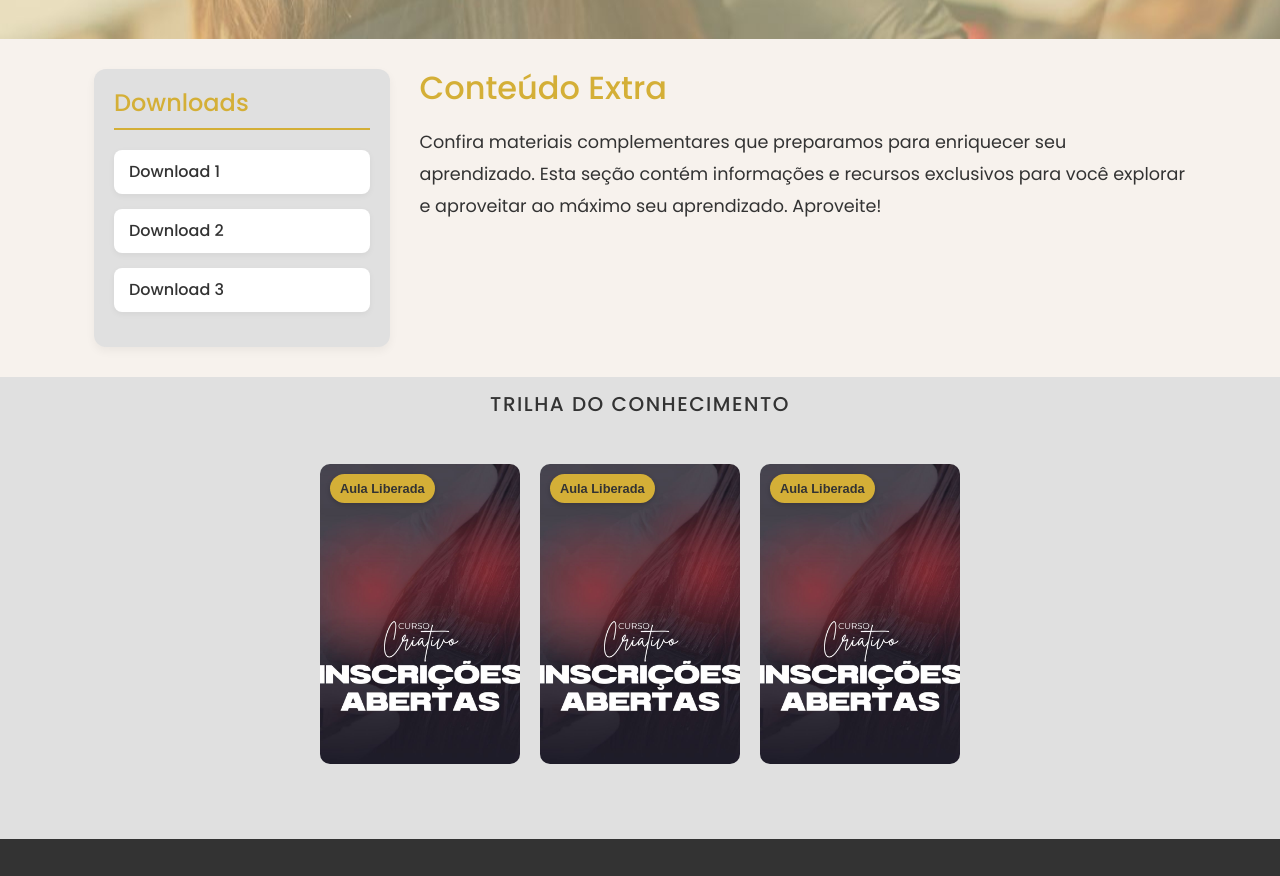
After one commit to fernandoaurelio/omestredacor, a PHP site: page /singlepage.php in a window 1280 px wide. The commit adds this page. Shown: the part 460-1336 px from the top of the page. Run offline with PHP 8.4, Linux system fonts and the light colour scheme.

Commit message:
Criação e finalização da Single Page dos cursos

```diff
--- /dev/null
+++ b/singlepage.php
@@ -0,0 +1,149 @@
+<!DOCTYPE html>
+<html lang="en">
+<head>
+	<meta charset="UTF-8">
+	<meta name="viewport" content="width=device-width, initial-scale=1.0">
+	<title>O Mestre da Cor</title>
+	<link rel="stylesheet" href="https://cdn.jsdelivr.net/npm/bootstrap@5.3.3/dist/css/bootstrap.min.css">
+	<link rel="stylesheet" href="style.css">
+
+	<link rel="preconnect" href="https://fonts.googleapis.com">
+	<link rel="preconnect" href="https://fonts.gstatic.com" crossorigin>
+	<link href="https://fonts.googleapis.com/css2?family=Poppins:ital,wght@0,100;0,200;0,300;0,400;0,500;0,600;0,700;0,800;0,900;1,100;1,200;1,300;1,400;1,500;1,600;1,700;1,800;1,900&display=swap" rel="stylesheet">
+</head>
+<body>
+	<header id="custom-header">
+		<section class="header-container">
+			<div class="header-logo">
+				<p>O Mestre da Cor</p>
+			</div>
+			<div class="header-links">
+				<ul>
+					<li> <a href="#">Home</a> </li>
+					<li><a href="#">Cursos</a></li>
+					<li><a href="#">Trilha do Conhecimento</a></li>
+					<li><a href="#">Live Class</a></li>
+				</ul>
+			</div>
+			<div class="login-button">
+				<a href="#">Entrar/cadastrar</a>
+			</div>
+		</section>
+	</header>
+
+	<section id="banner">
+
+		<div class="banner-container">
+			<div class="banner-aula" style="background-image: url('img/aula_banner.jpg');background-position: center; background-repeat: no-repeat;">
+				<div class="aula-video-conteudo">
+					<h5>Titulo do Video</h5>
+					<div class="aula-video">
+						<iframe width="560" height="315" src="https://www.youtube.com/embed/nKvXxqfd90M?si=XaAy5TCpKdoi61cm" title="YouTube video player" frameborder="0" allow="accelerometer; autoplay; clipboard-write; encrypted-media; gyroscope; picture-in-picture; web-share" referrerpolicy="strict-origin-when-cross-origin" allowfullscreen></iframe>
+					</div>
+				</div>
+			</div>
+		</div>
+	</section>
+	<section id="conteudo-extra">
+		<div class="extra-content-section">
+			<div class="extra-content-downloads">
+				<h3>Downloads</h3>
+				<a href="#">Download 1</a>
+				<a href="#">Download 2</a>
+				<a href="#">Download 3</a>
+			</div>
+			<div class="extra-content-text">
+				<h2>Conteúdo Extra</h2>
+				<p>
+					Confira materiais complementares que preparamos para enriquecer seu aprendizado.
+					Esta seção contém informações e recursos exclusivos para você explorar e aproveitar
+					ao máximo seu aprendizado. Aproveite!
+				</p>
+			</div>
+		</div>
+
+	</section>
+	<section id="aula">
+		<div class="trilha-conteudos-total">
+			<h5>Trilha do Conhecimento</h5>
+			<div class="cards-trilha-secao">
+				<div class="card-trilha-container">
+					<div class="card-trilha" style="background-image: url('img/thumb_curso.jpg');">
+						<div class="card-trilha-badge">Aula Liberada</div>
+						<div class="card-trilha-overlay">
+							<div class="card-trilha-title">Card Title</div>
+							<div class="card-trilha-summary">This is a short summary of the card content. It will appear on hover.</div>
+						</div>
+					</div>
+
+					<div class="card-trilha" style="background-image: url('img/thumb_curso.jpg');">
+						<div class="card-trilha-badge">Aula Liberada</div>
+						<div class="card-trilha-overlay">
+							<div class="card-trilha-title">Another Title</div>
+							<div class="card-trilha-summary">Another short summary for the second card.</div>
+						</div>
+					</div>
+
+					<div class="card-trilha" style="background-image: url('img/thumb_curso.jpg');">
+						<div class="card-trilha-badge">Aula Liberada</div>
+						<div class="card-trilha-overlay">
+							<div class="card-trilha-title">Third Title</div>
+							<div class="card-trilha-summary">This is the third card with its own unique summary.</div>
+						</div>
+					</div>
+				</div>
+			</div>
+		</div>
+	</section>
+	<footer class="site-footer">
+		<!-- Primeira seção: Logo -->
+		<div class="footer-logo">
+			<img src="logo.png" alt="Logo da Empresa">
+			<p>Aprenda, evolua e inspire-se com os melhores cursos para cabeleireiros.</p>
+		</div>
+
+		<!-- Segunda seção: Links -->
+		<div class="footer-links">
+			<h3>Links Rápidos</h3>
+			<ul>
+				<li><a href="#cursos">Cursos</a></li>
+				<li><a href="#trilha-conhecimento">Trilha do Conhecimento</a></li>
+				<li><a href="#liveclass">LiveClass</a></li>
+				<li><a href="#contato">Contato</a></li>
+			</ul>
+		</div>
+
+		<!-- Terceira seção: Newsletter -->
+		<div class="footer-newsletter">
+			<h3>Receba Novidades</h3>
+			<p>Assine nossa newsletter e fique por dentro das novidades.</p>
+			<form id="formnews">
+				<input id="emailnews" type="email" placeholder="Seu e-mail" required>
+				<a href="#">Inscrever-se</a>
+			</form>
+		</div>
+	</footer>
+	<section class="modal-home">
+		<div class="modal fade" id="loginModal" tabindex="-1" aria-labelledby="loginModalLabel" aria-hidden="true">
+			<div class="modal-dialog modal-dialog-centered">
+				<div class="modal-content modal-custom">
+					<!-- Cabeçalho do modal -->
+					<div class="modal-header modal-header-custom">
+						<h5 class="modal-title" id="loginModalLabel">Portal Mestre da Cor</h5>
+						<button type="button" class="btn-close" data-bs-dismiss="modal" aria-label="Close"></button>
+					</div>
+
+					<!-- Corpo do modal -->
+					<div class="modal-body">
+
+					</div>
+				</div>
+			</div>
+
+		</section>
+		<script src="https://code.jquery.com/jquery-3.7.1.min.js" integrity="sha256-/JqT3SQfawRcv/BIHPThkBvs0OEvtFFmqPF/lYI/Cxo=" crossorigin="anonymous"></script>
+		<script src="https://cdn.jsdelivr.net/npm/bootstrap@5.3.3/dist/js/bootstrap.bundle.min.js"></script>
+
+		<script src="js/actions.js"></script>
+	</body>
+	</html>
--- a/style.css
+++ b/style.css
@@ -32,7 +32,10 @@ button {
   cursor: pointer;
 }
 
-
+h5{
+  text-transform: uppercase;
+  letter-spacing: 1.5px;
+}
 
 input {
   background-color: var(--white);
@@ -263,6 +266,187 @@ a:hover {
     width: 100%; /* 1 card por linha */
   }
 }
+.aula-video-conteudo{
+  max-width: 1200px;
+  margin: 0 auto;
+  padding:40px;
+}
+.aula-video iframe{
+  margin: 0 auto;
+  display: block;
+}
+#aula{
+  background-color: var(--light-gray);
+}
+
+/* Seção principal */
+.extra-content-section {
+    display: flex;
+    gap: 30px;
+    max-width: 1200px;
+    width: 90%;
+    margin: 0 auto;
+    padding: 30px;
+    border-radius: 12px;
+
+    align-items: flex-start;
+}
+
+/* Área de downloads */
+.extra-content-downloads {
+    flex: 1;
+    position: sticky;
+    top: 20px;
+    background-color: var(--light-gray);
+    padding: 20px;
+    border-radius: 12px;
+    box-shadow: 0 4px 10px rgba(0, 0, 0, 0.05);
+}
+
+.extra-content-downloads h3 {
+    font-size: 1.5rem;
+    color: var(--muted-gold);
+    margin-bottom: 20px;
+    border-bottom: 2px solid var(--muted-gold);
+    padding-bottom: 10px;
+}
+
+.extra-content-downloads ul {
+    list-style: none;
+    padding: 0;
+    margin: 0;
+}
+
+.extra-content-downloads li {
+    margin-bottom: 15px;
+}
+
+.extra-content-downloads a {
+    text-decoration: none;
+    font-weight: 500;
+    color: var(--text-dark);
+    padding: 10px 15px;
+    display: block;
+    background-color: var(--white);
+    border-radius: 8px;
+    transition: all 0.3s ease;
+    box-shadow: 0 2px 6px rgba(0, 0, 0, 0.05);
+    margin-bottom: 15px;
+}
+
+.extra-content-downloads a:hover {
+    background-color: var(--pastel-pink);
+    color: var(--black);
+    box-shadow: 0 4px 12px rgba(0, 0, 0, 0.1);
+}
+
+/* Área de texto */
+.extra-content-text {
+    flex: 3;
+}
+
+.extra-content-text h2 {
+    font-size: 2rem;
+    color: var(--muted-gold);
+    margin-bottom: 20px;
+}
+
+.extra-content-text p {
+    font-size: 1.1rem;
+    line-height: 1.8;
+    margin-bottom: 30px;
+    color: var(--text-dark);
+}
+
+.trilha-conteudos-total{
+  max-width: 1200px;
+  margin: 0 auto;
+}
+.trilha-conteudos-total h5{
+  text-align: center;
+  padding: 15px;
+}
+.cards-trilha-secao {
+  font-family: Arial, sans-serif;
+  margin: 0;
+  padding: 0;
+  display: flex;
+  justify-content: center;
+  align-items: center;
+  min-height: 50vh;
+
+}
+.card-trilha-container {
+  display: flex;
+  flex-wrap: wrap;
+  justify-content: center;
+  gap: 20px;
+  width: 90%;
+  margin-bottom: 50px;
+}
+
+
+.card-trilha {
+  position: relative;
+  width: 200px;
+  height: 300px;
+  background-size: cover;
+  background-position: center;
+  border-radius: 10px;
+  transition: transform 0.3s, box-shadow 0.3s;
+  overflow: hidden;
+}
+
+.card-trilha:hover {
+  transform: scale(1.1);
+  box-shadow: 0 15px 25px rgba(0, 0, 0, 0.6);
+  cursor: pointer;
+}
+
+.card-trilha-overlay {
+  position: absolute;
+  bottom: 0;
+  left: 0;
+  width: 100%;
+  height: 100%;
+  background: linear-gradient(to top, rgba(0, 0, 0, 0.8), rgba(0, 0, 0, 0));
+  color: white;
+  display: flex;
+  flex-direction: column;
+  justify-content: flex-end;
+  padding: 15px;
+  opacity: 0;
+  transition: opacity 0.3s;
+}
+
+.card-trilha:hover .card-trilha-overlay {
+  opacity: 1;
+}
+
+.card-trilha-title {
+  font-size: 1.2rem;
+  font-weight: bold;
+  margin-bottom: 5px;
+}
+
+.card-trilha-summary {
+  font-size: 0.9rem;
+  line-height: 1.3;
+}
+
+.card-trilha-badge {
+  position: absolute;
+  top: 10px;
+  left: 10px;
+  background-color: var(--muted-gold);
+  color: var(--text-dark);
+  font-size: 0.8rem;
+  font-weight: bold;
+  padding: 5px 10px;
+  border-radius: 15px;
+  box-shadow: 0 2px 5px rgba(0, 0, 0, 0.2);
+}
+
 .site-footer {
   display: flex;
   justify-content: space-between;
```
Also changed, not shown: img/aula_banner.jpg (added), img/thumb_curso.jpg (added). Lines whose indentation alone changed are shown as unchanged.
